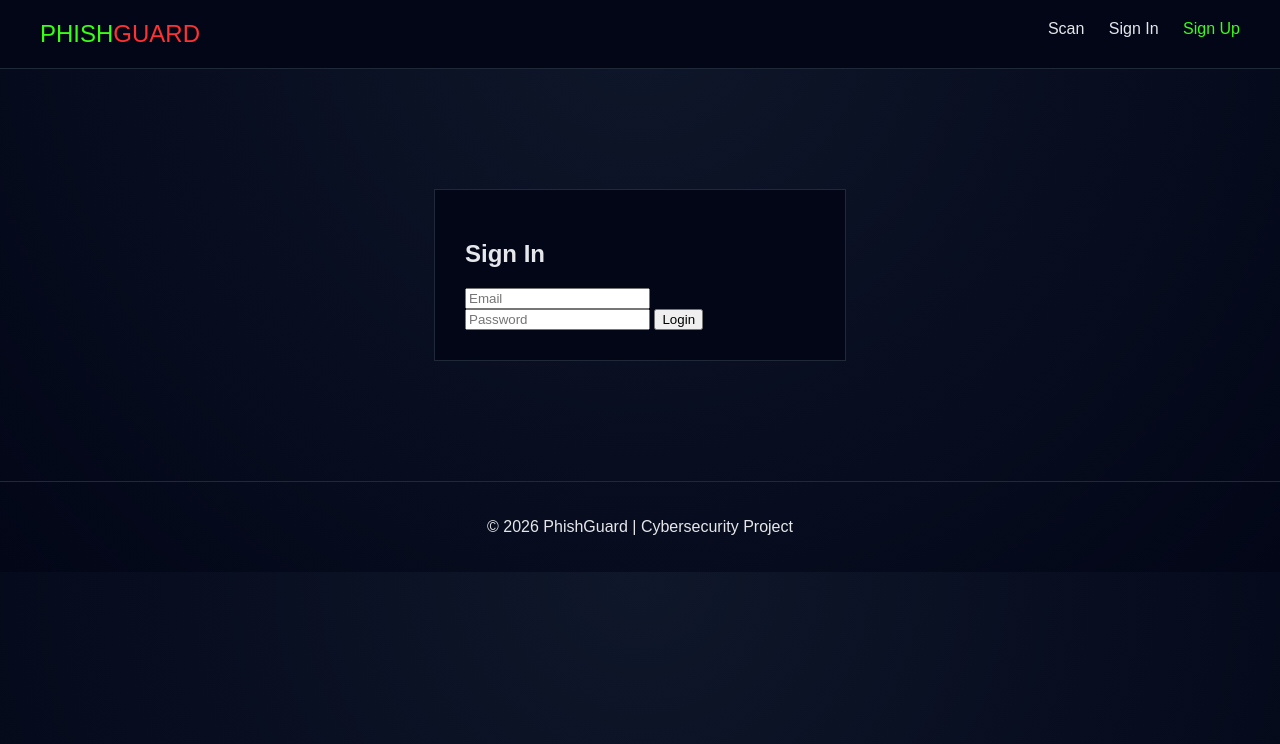
After one commit to Yashvi29-power/PhishGuard, a Flask app: template templates/login.html in a window 1280 px wide. The commit adds this page. Shown: the top 744 px of the page. Run offline with Flask 3, Linux system fonts and the light colour scheme; the template is opened without the code that fills it, so the values that code supplies are empty.

Commit message:
Login-in and register form

```diff
--- a/app.py
+++ b/app.py
@@ -1,22 +1,38 @@
-from flask import Flask, render_template, request
+import sqlite3
+from flask import Flask, render_template, request, redirect, session
 from src.detector import detect
 
 app = Flask(__name__)
+app.secret_key = "phishguard_secret_key"
+
 
 @app.route("/", methods=["GET", "POST"])
 def index():
-    result = score = features = None
+    result = None
+    score = None
 
     if request.method == "POST":
         url = request.form["url"]
-        result, score, features = detect(url)
+        result, score, _ = detect(url)
 
-    return render_template(
-        "index.html",
-        result=result,
-        score=score,
-        features=features
-    )
+    return render_template("index.html", result=result, score=score)
+
+
+@app.route("/login")
+def login():
+    return "<h2>Login page coming soon</h2>"
+
+
+@app.route("/register")
+def register():
+    return "<h2>Register page coming soon</h2>"
+
+
+@app.route("/logout")
+def logout():
+    session.clear()
+    return redirect("/")
+
 
 if __name__ == "__main__":
     app.run(debug=True)
--- a/static/style.css
+++ b/static/style.css
@@ -1,72 +1,73 @@
 body {
-    background: #0b0f14;
+    margin: 0;
+    background: radial-gradient(circle at top, #0f172a, #020617);
+    color: #e5e7eb;
     font-family: Arial, sans-serif;
-    color: #d1d5db;
 }
 
-.wrapper {
-    max-width: 600px;
-    margin: 80px auto;
-    text-align: center;
+/* HEADER */
+header {
+    display: flex;
+    justify-content: space-between;
+    padding: 20px 40px;
+    background: #020617;
+    border-bottom: 1px solid #1f2937;
 }
 
-h1 {
-    font-size: 42px;
+.logo {
+    font-size: 24px;
     color: #39ff14;
 }
 
-h1 span {
+.logo span {
     color: #ff3131;
 }
 
-.tagline {
-    color: #9ca3af;
-    margin-bottom: 30px;
+nav a {
+    margin-left: 20px;
+    color: #e5e7eb;
+    text-decoration: none;
 }
 
-input {
-    width: 80%;
+nav .btn {
+    color: #39ff14;
+}
+
+/* HERO */
+.hero {
+    text-align: center;
+    margin-top: 100px;
+}
+
+.hero input {
+    width: 420px;
     padding: 12px;
-    background: #111827;
+    background: #020617;
     border: 1px solid #39ff14;
     color: #39ff14;
 }
 
-button {
-    margin-top: 20px;
+.hero button {
     padding: 12px 25px;
     background: #39ff14;
     border: none;
+    margin-left: 10px;
     font-weight: bold;
-    cursor: pointer;
 }
 
-.report {
-    margin-top: 40px;
-    padding: 20px;
-    border: 1px solid #374151;
+/* AUTH */
+.auth-box {
+    width: 350px;
+    margin: 120px auto;
     background: #020617;
+    padding: 30px;
+    border: 1px solid #1f2937;
 }
 
-.phishing {
-    color: #ff3131;
+/* FOOTER */
+footer {
+    text-align: center;
+    padding: 20px;
+    margin-top: 120px;
+    border-top: 1px solid #1f2937;
 }
-
-.suspicious {
-    color: #facc15;
-}
-
-.legitimate {
-    color: #39ff14;
-}
-
-.features ul {
-    list-style: none;
-    padding: 0;
-}
-
-.features li {
-    border-bottom: 1px solid #1f2937;
-    padding: 8px 0;
-    text-align: left;
-}
--- /dev/null
+++ b/templates/login.html
@@ -0,0 +1,13 @@
+{% extends "layout.html" %}
+{% block content %}
+
+<div class="auth-box">
+    <h2>Sign In</h2>
+    <form method="POST">
+        <input type="email" name="email" placeholder="Email" required>
+        <input type="password" name="password" placeholder="Password" required>
+        <button type="submit">Login</button>
+    </form>
+</div>
+
+{% endblock %}
```
Also changed, not shown: templates/register.html (added).
